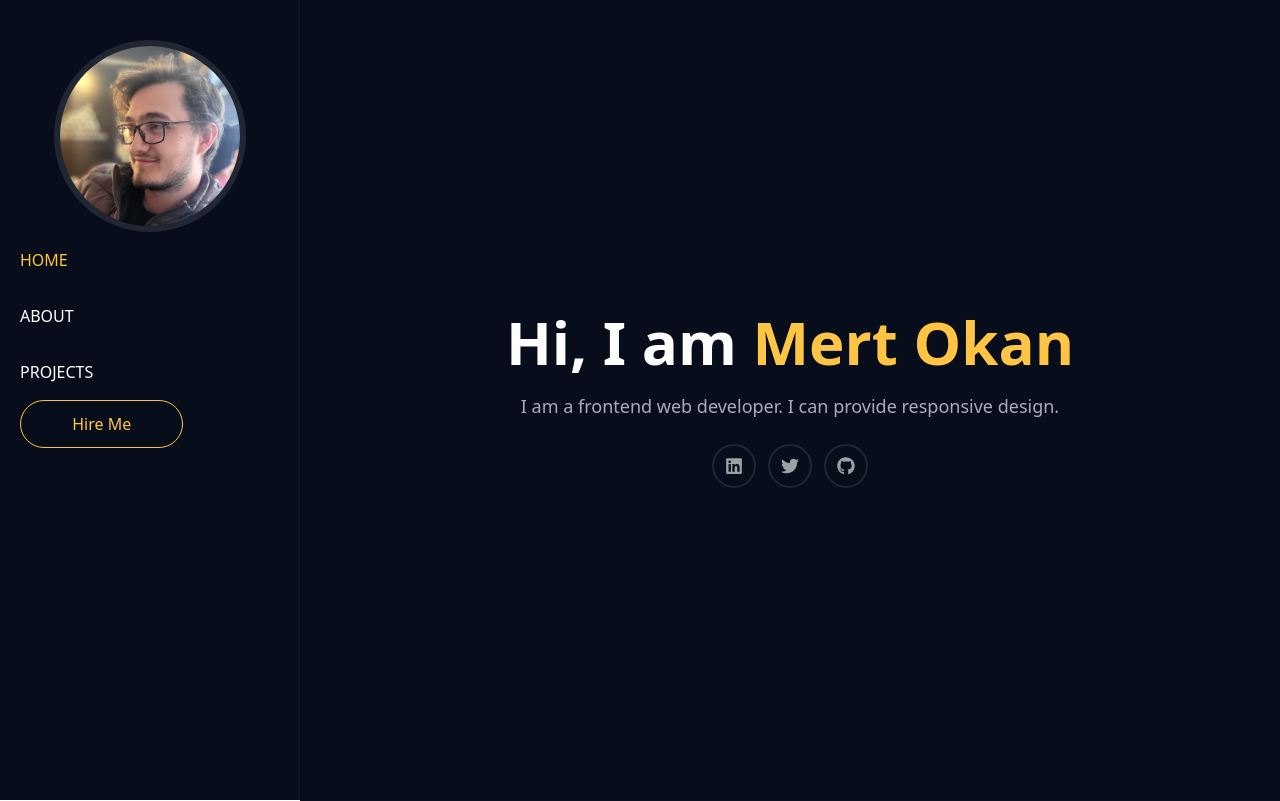
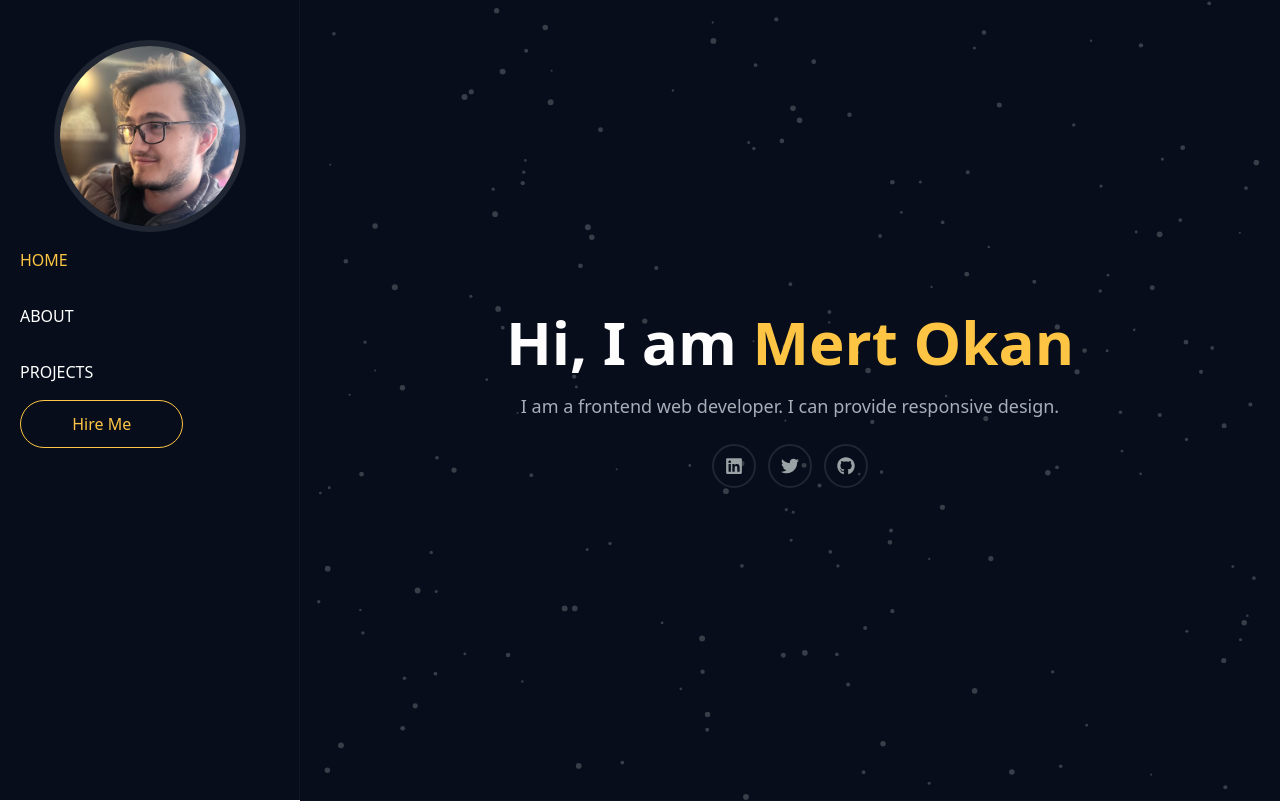
Before and after one commit to mertokan/Portfolio-v1.0, a React (Vite) app: page / in a window 1280 px wide. Shown: the top 801 px of the page. Built offline with nearby package versions, Linux system fonts and the light colour scheme.

Commit message:
dosyalardaki kodlar sadeleştirildi, gereksiz cssler çıkarıldı, particleJS eklendi

```diff
--- a/package.json
+++ b/package.json
@@ -17,8 +17,10 @@
     "react": "^18.2.0",
     "react-dom": "^18.2.0",
     "react-icons": "^4.10.1",
+    "react-particles": "^2.12.2",
     "react-router-dom": "^6.14.2",
-    "react-scroll": "^1.8.9"
+    "react-scroll": "^1.8.9",
+    "tsparticles": "^2.12.0"
   },
   "devDependencies": {
     "@types/react": "^18.2.15",
--- /dev/null
+++ b/src/components/BgParticle/index.jsx
@@ -0,0 +1,87 @@
+import {useCallback} from 'react'
+import Particles from 'react-particles'
+import {loadFull} from 'tsparticles' // if you are going to use `loadFull`, install the "tsparticles" package too.
+
+const BgParticle = () => {
+  const particlesInit = useCallback(async (engine) => {
+    console.log(engine)
+    await loadFull(engine)
+  }, [])
+
+  const particlesLoaded = useCallback(async (container) => {
+    await console.log(container)
+  }, [])
+  return (
+    <Particles
+      className='h-full'
+      id='tsparticles'
+      init={particlesInit}
+      loaded={particlesLoaded}
+      options={{
+        detectRetina: true,
+        fpsLimit: 120,
+        fullScreen: {
+          enable: false,
+          zIndex: 1,
+        },
+
+        background: {
+          color: {
+            value: 'transparent',
+          },
+        },
+        fpsLimit: 120,
+        interactivity: {
+          detect_on: 'canvas',
+          modes: {
+            bubble: {
+              distance: 83.91608391608392,
+              size: 1,
+              duration: 3,
+              opacity: 1,
+              speed: 3,
+            },
+            repulse: {
+              distance: 200,
+              duration: 0.4,
+            },
+          },
+        },
+        particles: {
+          color: {
+            value: '#ffffff',
+          },
+          move: {
+            direction: 'none',
+            enable: true,
+            outModes: {
+              default: 'bounce',
+            },
+            random: true,
+            speed: 0.2,
+            straight: false,
+          },
+          number: {
+            density: {
+              enable: true,
+              area: 800,
+            },
+            value: 200,
+          },
+          opacity: {
+            value: 0.2,
+          },
+          shape: {
+            type: 'circle',
+          },
+
+          size: {
+            value: {min: 1, max: 3},
+          },
+        },
+      }}
+    />
+  )
+}
+
+export default BgParticle
--- a/src/components/BigTitle/index.jsx
+++ b/src/components/BigTitle/index.jsx
@@ -3,9 +3,9 @@ import React from 'react'
 const BigTitle = ({title}) => {
   return (
     <div className='container mb-[4.5rem] relative mx-auto'>
-      <div className='st-section-heading st-style1 text-center relative mb-10 -mt-[5px]'>
+      <div className='text-center relative mb-10 -mt-[5px]'>
         <h4
-          className='st-section-heading-title uppercase text-2xl font-medium text-state-yellow relative z-10
+          className='uppercase text-2xl font-medium text-state-yellow relative z-10
         before:content-[""] before:absolute before:bg-site-darkcolor5 before:w-44 before:h-[2px] before:-bottom-4 before:left-2/4 before:-translate-x-2/4
         after:content-[""] after:absolute after:bg-state-yellow after:w-20 after:h-[2px] after:-bottom-4 after:left-2/4 after:-translate-x-2/4'
         >
@@ -13,7 +13,7 @@ const BigTitle = ({title}) => {
           {title}
           {'>'}
         </h4>
-        <h2 className='st-section-heading-subtitle uppercase select-none absolute top-0 left-2/4 -translate-x-2/4 text-5xl lg:text-[90px] font-bold m-0 md:-mt-8 text-site-darkcolor1/50 w-full'>
+        <h2 className='uppercase select-none absolute top-0 left-2/4 -translate-x-2/4 text-5xl lg:text-[90px] font-bold m-0 md:-mt-8 text-site-darkcolor1/50 w-full'>
           {'<'}
           {title}
           {'/>'}
--- a/src/layout/web/components/sidebar/index.jsx
+++ b/src/layout/web/components/sidebar/index.jsx
@@ -5,22 +5,19 @@ import {Link} from 'react-scroll'
 
 const Sidebar = () => {
   return (
-    <aside className='st-site-header hidden md:block st-style2 st-sticky-header fixed h-full top-0 flex-shrink-0 w-[300px] border-r border-site-darkcolor4 bg-site-darkcolor2 overflow-auto'>
-      <div className='st-main-header px-5 pt-10'>
-        <div className='container'>
-          <div className='st-main-header-in'>
-            <div className='st-main-header-left'>
-              <div className='st-header-author h-48 w-48 rounded-full border-[6px] border-white/10 m-auto'>
+    <aside className='hidden md:block st-style2 st-sticky-header fixed min-h-full top-0 flex-shrink-0 w-[300px] border-r border-site-darkcolor4 bg-site-darkcolor2 overflow-auto'>
+      <div className='px-5 pt-10'>
+        <div className='container mx-auto'>
+          <div className='h-48 w-48 rounded-full border-[6px] border-white/10 m-auto'>
             <img
               src='pp.jpg'
               alt=''
               className='rounded-inherit h-full w-full object-cover object-photo'
             />
           </div>
-            </div>
-            <div className='st-main-header-right text-white'>
-              <div className='st-nav flex flex-col'>
-                <ul className='st-nav-list st-onepage-nav flex flex-col'>
+
+          <div className='flex flex-col text-white'>
+            <ul className='flex flex-col'>
               {NAVBAR_MENU.map((menu, key) => (
                 <li key={key}>
                   <Link
@@ -37,12 +34,10 @@ const Sidebar = () => {
                 </li>
               ))}
             </ul>
-                <div className='st-hero-btn'>
+            <div>
               <Button variant='secondary' size='small' as='a' download href='/Resume-Mert-OKAN.pdf'>
                 Hire Me
               </Button>
-                </div>
-              </div>
             </div>
           </div>
         </div>
--- a/src/layout/web/index.jsx
+++ b/src/layout/web/index.jsx
@@ -1,5 +1,4 @@
 import React from 'react'
-import {Outlet} from 'react-router-dom/dist'
 import Sidebar from './components/sidebar'
 import Home from '@/pages/home/home'
 import About from '@/pages/about'
--- a/src/pages/home/home.jsx
+++ b/src/pages/home/home.jsx
@@ -1,25 +1,28 @@
 import Symbol from '@/components/symbol'
 import React from 'react'
 import {FaLinkedin, FaTwitter, FaGithub} from 'react-icons/fa'
-import About from '../about'
-import Projects from '../projects'
+import BgParticle from '@/components/BgParticle'
 
 const Home = () => {
   return (
     <>
       {/* // Start Hero Seciton */}
+
       <section
         id='home'
-        className='st-hero st-style2 h-screen flex justify-center items-center relative overflow-hidden text-center bg-site-darkcolor2 text-neutral-0'
+        className='h-screen flex justify-center items-center relative overflow-hidden text-center bg-site-darkcolor2 text-neutral-0'
       >
-        <div className='st-hero-text px-4 w-full'>
+        <div className='absolute h-full w-full top-0'>
+          <BgParticle />
+        </div>
+        <div className='px-4 w-full relative'>
           <h1 className='text-6xl font-semibold mb-5'>
             Hi, I am <span className='text-state-yellow'>Mert Okan</span>
           </h1>
           <p className='text-lg font-light mb-6 text-neutral-3'>
-          I am a frontend web developer. I can provide responsive design.
+            I am a frontend web developer. I can provide responsive design.
           </p>
-          <div className='st-hero-social-links flex justify-center items-center gap-3'>
+          <div className='flex justify-center items-center gap-3'>
             <Symbol to='https://www.linkedin.com/in/mert-okan/' target='_blank'>
               <FaLinkedin />
             </Symbol>
@@ -31,19 +34,6 @@ const Home = () => {
             </Symbol>
           </div>
         </div>
-        <div id='background-wrap'>
-          <div className='bubble x1'></div>
-          <div className='bubble x2'></div>
-          <div className='bubble x3'></div>
-          <div className='bubble x4'></div>
-          <div className='bubble x5'></div>
-          <div className='bubble x6'></div>
-          <div className='bubble x7'></div>
-          <div className='bubble x8'></div>
-          <div className='bubble x9'></div>
-          <div className='bubble x10'></div>
-        </div>
-        <div id='particles-js'></div>
       </section>
       {/* // End Hero Seciton */}
       {/* <About />
```
Also changed, not shown: src/pages/projects/index.jsx (+0 -8 lines), 1 other file (tests, documents, lock files or other folders). Lines whose indentation alone changed are shown as unchanged.
